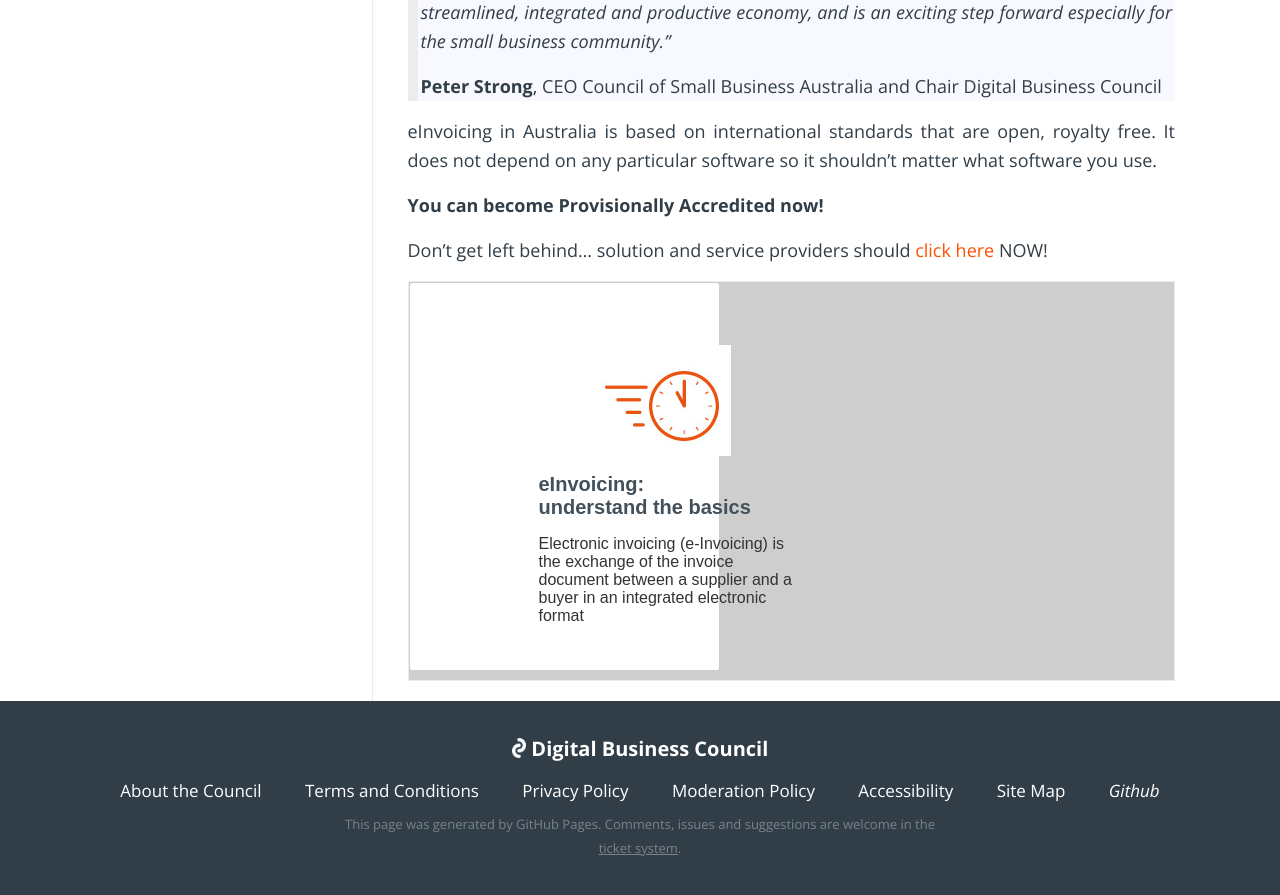
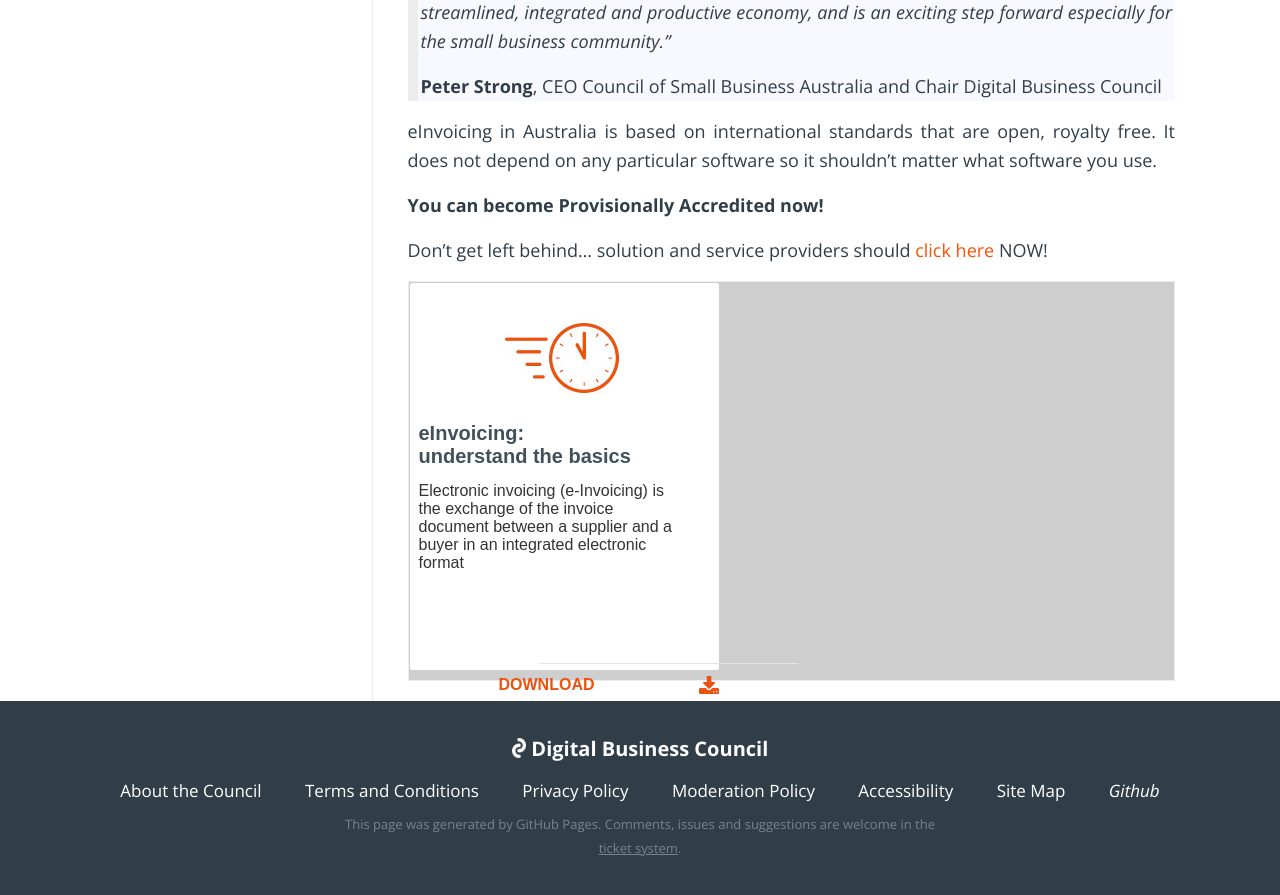
Before and after one commit to Digital-Business-Council/Digital-Business-Council.github.io, a Jekyll site: the page built from index.md, in a window 1280 px wide and 900 px high, scrolled down 980 px. Shown: the top 895 px of the window. Built offline with Jekyll 4.4.1, drawn with Linux system fonts in a browser that asks for light colours; our own code applies the rules of GitHub Pages for plain Markdown files.

Commit message:
Update call-to-action-block.html

```diff
--- a/_includes/call-to-action-block.html
+++ b/_includes/call-to-action-block.html
@@ -4,40 +4,30 @@
             <div class="cta-frame">
                     <img src="/images/frame-white.png" >
             </div>
-            <div class="cta-header-img" style="left: 190px; top: 63px;">
+            <div class="cta-header-img" style="left: 90px; top: 15px;">
                 <img  src="/images/clock_sml.png">
                 <br />
             </div>
-            <div class="cta-header" style="left: 130px; top: 191px;">
+            <div class="cta-header" style="left: 10px; top: 140px;">
                 <h3><span>eInvoicing:</span></h3><h3><span>understand the basics</span></h3>
             </div>
-            <div class="cta-text" style="left: 130px; top: 253px;">
+            <div class="cta-text" style="left: 10px; top: 200px;">
                 <p><span>Electronic invoicing (e-Invoicing) is the exchange of the invoice document between a supplier and a buyer in an integrated electronic format</span></p>
             </div>
         </div>
 
-        <!--
-        <div class="cta-header-img" style="left: 190px; top: 63px;">
-            <img  class="cta-header-img" src="/images/clock_sml.png">
-            <br />
-        </div>
-        <div class="cta-header" style="left: 130px; top: 191px;">
-                <h3><span>eInvoicing:</span></h3><h3><span>understand the basics</span></h3>
-        </div>
-        <div class="cta-text" style="left: 130px; top: 253px;">
-                <p><span>Electronic invoicing (e-Invoicing) is the exchange of the invoice document between a supplier and a buyer in an integrated electronic format</span></p>
-        </div>
         <div class="cta-hr" style="left: 130px; top: 371px;">
             <img src="/images/hr_grey.png">
             <br />
         </div>
-        <div class="cta-action-prompt" style="left: 265px; top: 394px;">
+        <div class="cta-action-prompt" style="left: 90px; top: 394px;">
                 <p><span>DOWNLOAD</span></p>
         </div>
-        <div class="cta-action-img" style="left: 370px; top: 394px;">
+        <div class="cta-action-img" style="left: 290px; top: 394px;">
             <img src="./images/download.png">
         </div>
 
+<!--
         <div class="cta-frame" style="left: 444px; top: 46px;">
             <img src="/images/frame-white.png">
         </div>
```
